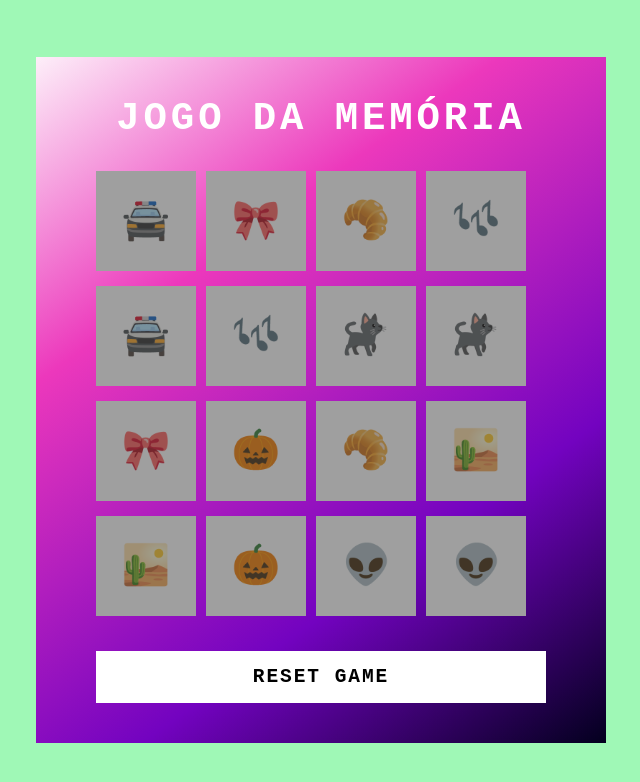
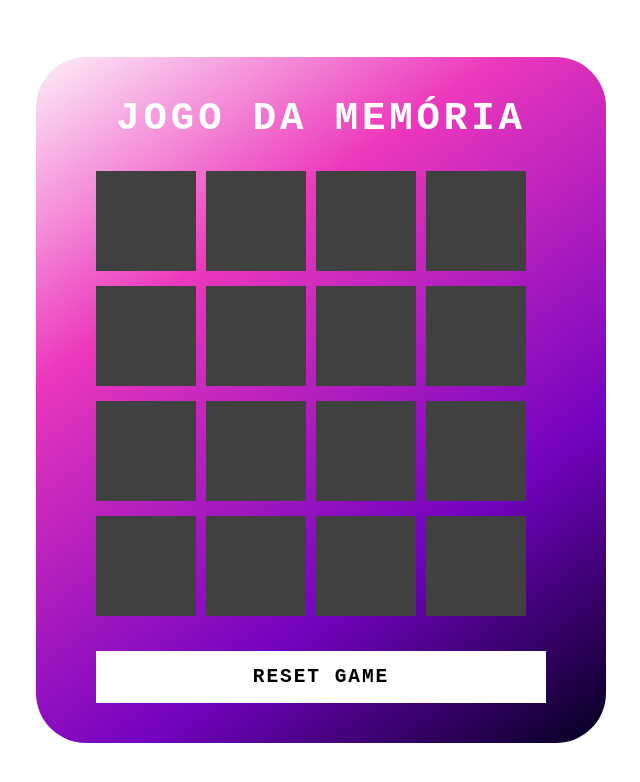
Before and after one commit to yaascarol/jogo_memoria_js, a plain HTML site: page index.html in a window 1280 px wide. Shown: the whole page, without its empty margins (319-959 px from the left). Drawn offline with Linux system fonts and the light colour scheme.

Commit message:
Update main.css

```diff
--- a/src/styles/main.css
+++ b/src/styles/main.css
@@ -5,7 +5,6 @@ body {
     justify-content: center;
     align-items: center;
     min-height: 100vh;
-    background-color: #9ff8b6;
 }
 
 main {
@@ -17,6 +16,7 @@ main {
     gap: 30px;
     background: linear-gradient(325deg, #03001e 0%, #7303c0 30%, #ec38bc 70%, #fdeff9 100%);
     padding: 40px 60px;
+    border-radius: 50px;
 }
 
 h2 {
@@ -72,7 +72,6 @@ h2 {
     position: absolute;
     inset: 0;
     background: #404040;
-    opacity: 50%;
     transition: 0.25s;
     transform: rotateY(0deg);
     backface-visibility: hidden;
```
